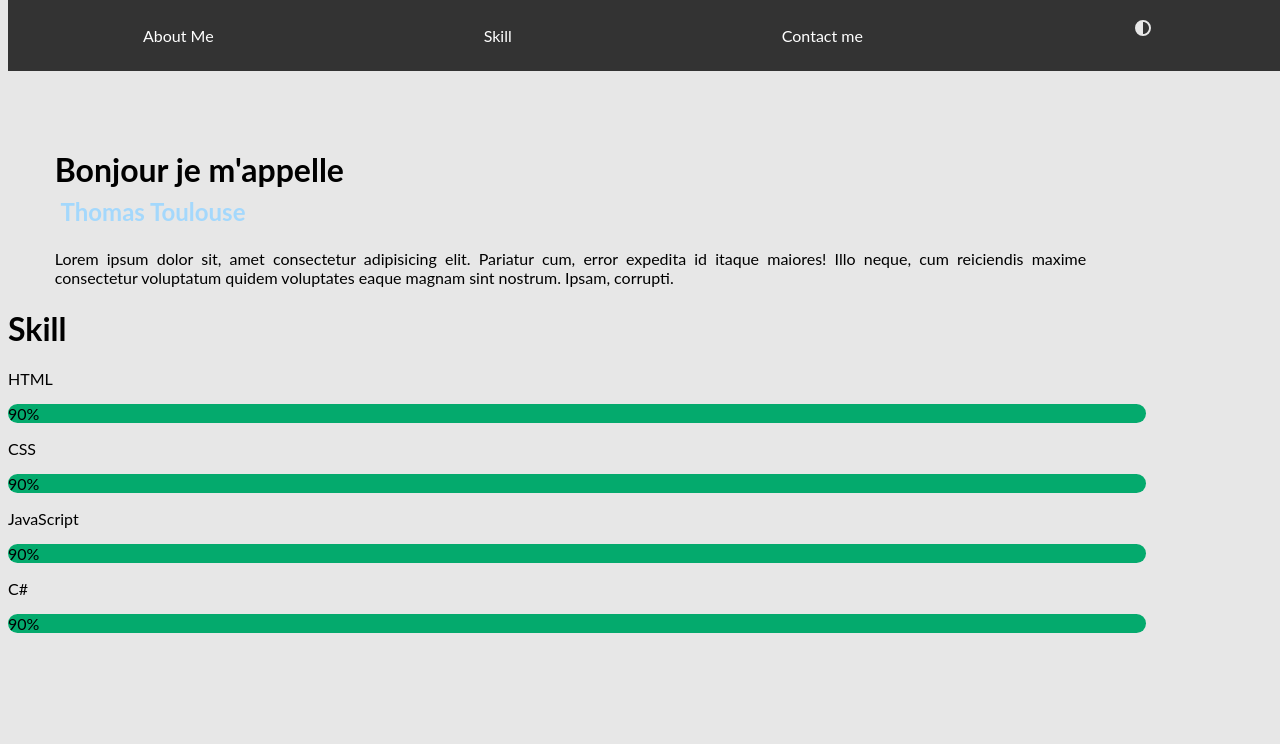
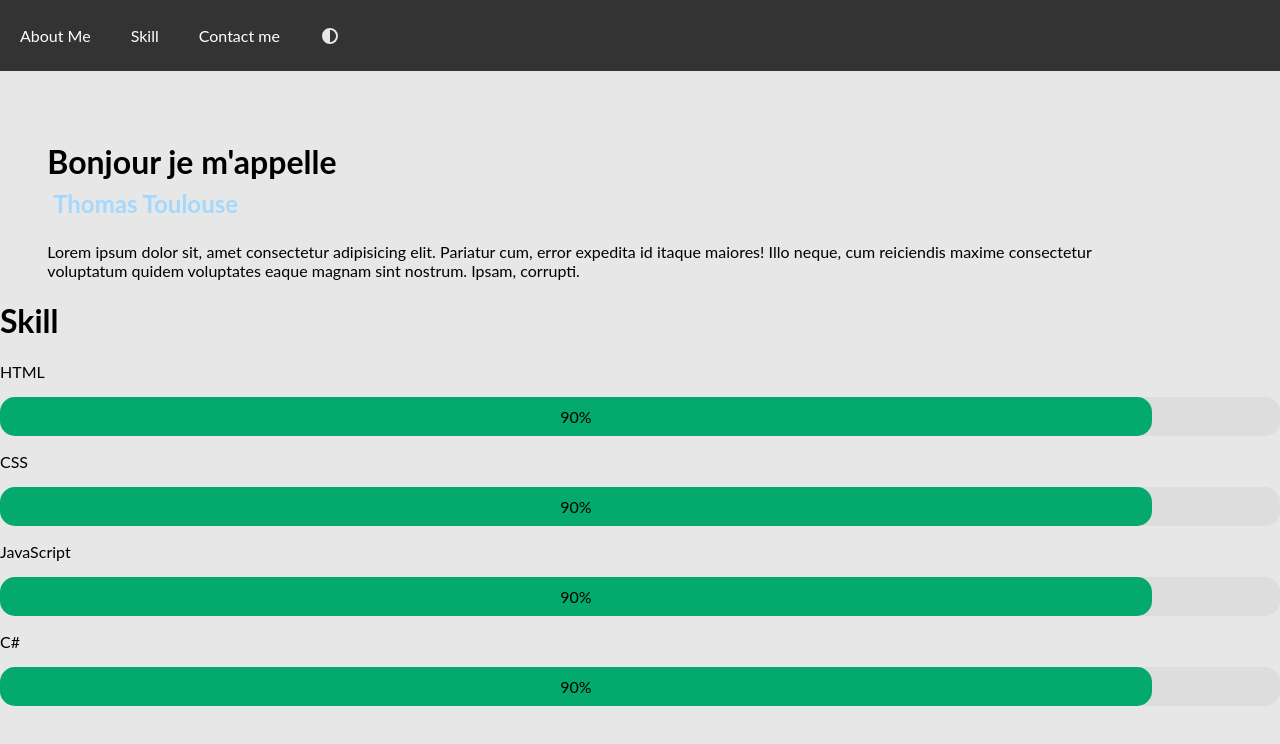
Before and after one commit to Thomas-Toulouse/CvWebsite, a plain HTML site: page index.html in a window 1280 px wide. Drawn offline with nearby package versions, Linux system fonts and the light colour scheme.

Commit message:
Update main.css

```diff
--- a/css/main.css
+++ b/css/main.css
@@ -9,6 +9,7 @@ header {
 }
 
 body {
+    margin: 0%;
     font-size: 16px;
     background: #e7e7e7;
     font-family: 'Lato', sans-serif;
@@ -67,9 +68,7 @@ body {
 }
 
 #hboxMenu {
-    justify-content: space-around;
     display: flex;
-    justify-items: flex-end;
     /*opacity: 1;*/
     z-index: 2;
     position: fixed;
@@ -89,7 +88,8 @@ body {
 
 #hboxMenu li {
     display: flex;
-    justify-content: space-evenly;
+    justify-content: center;
+    align-content: center;
 }
 
 #hboxMenu li p {
@@ -105,9 +105,8 @@ body {
 
 #hboxMenu li #themeIcon {
     z-index: 2;
-    align-tracks: flex-end;
     display: flex;
-    align-items: flex-end;
+    align-self: center;
     padding: 20px;
     color: #e7e7e7;
     background-color: transparent;
@@ -139,7 +138,7 @@ body {
 }
 
 
-/* #skillSection {
+/*#skillSection {
     display: block;
     top: 400px;
     left: 130px;
@@ -149,8 +148,7 @@ body {
 
 /* Skill bar css section */
 
-
-/*.container {
+.container {
     width: 100%;
     border-radius: 15px;
     background-color: #ddd;
```
